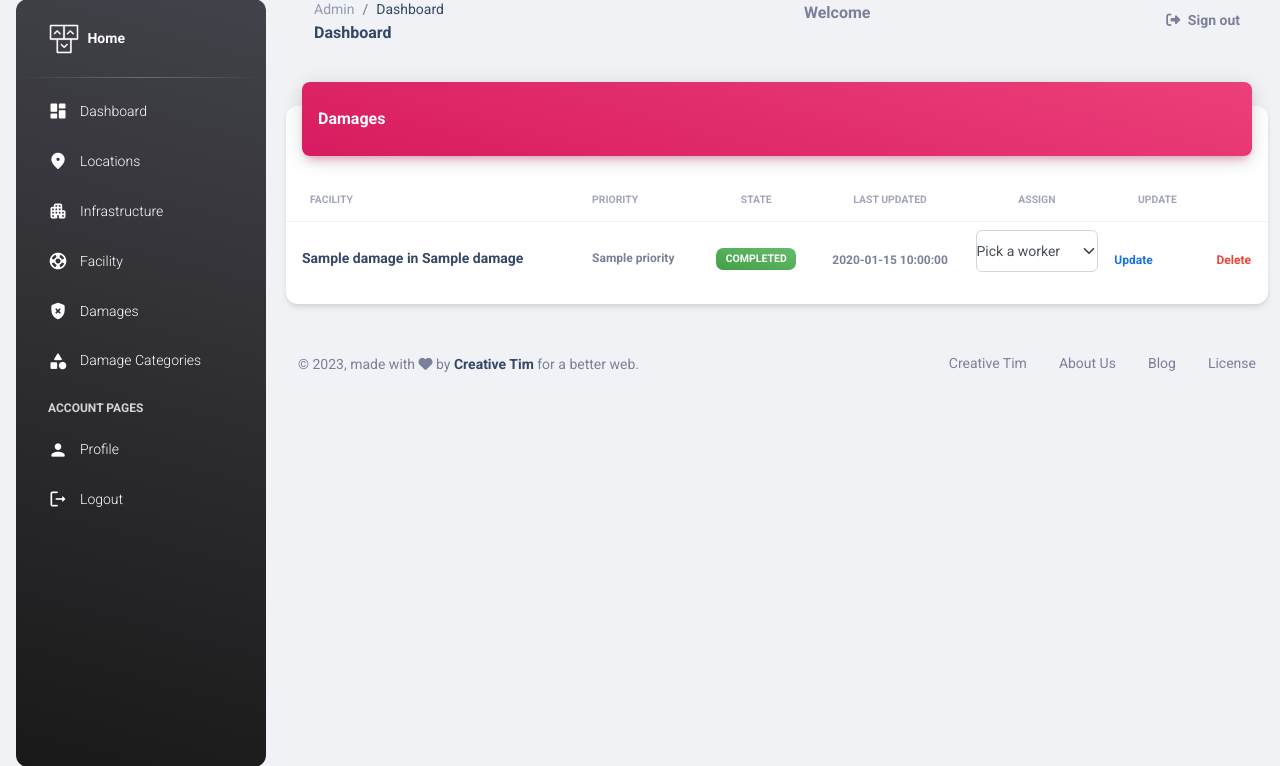
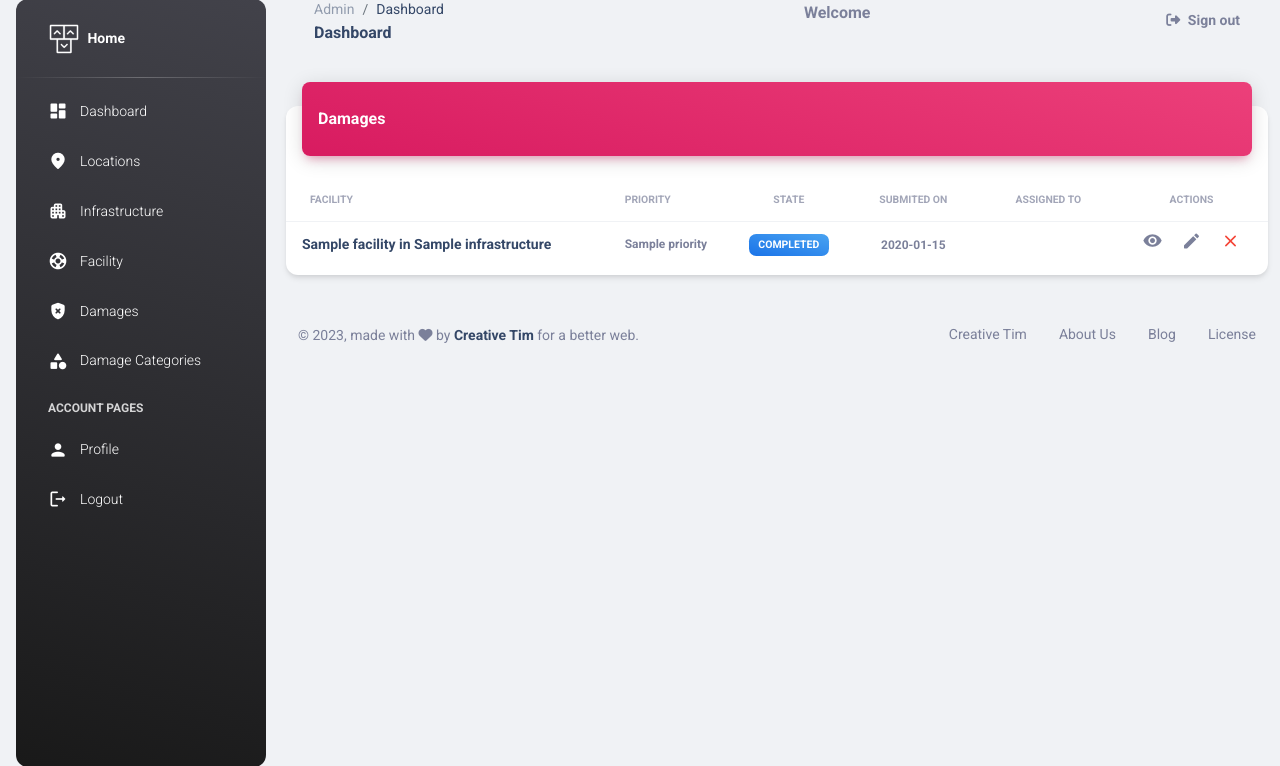
Before and after one commit to Tonyeseh/crowdsourced-damage-report-app, a Flask app: template backend/web_dynamic/templates/admin/damage.html in a window 1280 px wide. Shown: the part 17-783 px from the top of the page. Run offline with Flask 3, Linux system fonts and the light colour scheme; the template is opened without the code that fills it: most values are stand-ins (such as "Sample title", 1, 10 or a date in 2020); some libraries are stand-ins or nearby versions.

Commit message:
corrected some detail in the admin damage page

```diff
--- a/backend/web_dynamic/templates/admin/damage.html
+++ b/backend/web_dynamic/templates/admin/damage.html
@@ -26,50 +26,49 @@
                       <th class="text-uppercase text-secondary text-xxs font-weight-bolder opacity-7">Facility</th>
                       <th class="text-uppercase text-secondary text-xxs font-weight-bolder opacity-7 ps-2">Priority</th>
                       <th class="text-center text-uppercase text-secondary text-xxs font-weight-bolder opacity-7">State</th>
-                      <th class="text-center text-uppercase text-secondary text-xxs font-weight-bolder opacity-7">Last Updated</th>
-                      <th class="text-center text-uppercase text-secondary text-xxs font-weight-bolder opacity-7">Assign</th>
-                      <th class="text-center text-uppercase text-secondary text-xxs font-weight-bolder opacity-7">Update</th>
-                      <th class="text-secondary opacity-7"></th>
+                      <th class="text-center text-uppercase text-secondary text-xxs font-weight-bolder opacity-7">Submited On</th>
+                      <th class="text-center text-uppercase text-secondary text-xxs font-weight-bolder opacity-7">Assigned to</th>
+                      <th class="text-center text-uppercase text-secondary text-xxs font-weight-bolder opacity-7">Actions</th>
                     </tr>
                   </thead>
                   <tbody id="table-body">
                     {% for damage in all_damages %}
-                    <tr>
+                    <tr id="{{damage.id}}">
                       <td>
                       <div class="d-flex px-2 py-1">
                           <div class="d-flex flex-column justify-content-center">
-                          <h6 class="mb-0 text-sm align-middle">{{damage.facility_name}} in {{damage.infrastructure_name}}</h6>
+                          <h6 class="mb-0 text-sm align-middle">{{damage.facilities.name}} in {{damage.facilities.infrastructures.name}}</h6>
                           </div>
                       </div>
                       </td>
                       <td>
                       <p class="text-xs font-weight-bold mb-0 align-middle">{{damage.priority}}</p>
                       </td>
-                      <td class="align-middle text-center text-sm">
-                      <span class="badge badge-sm bg-gradient-success">{{damage.state}}</span>
+                      <td class="align-middle text-center text-sm" id="state-{{damage.id}}">
+                      <span class="badge badge-sm {% if damage.state == 'Completed' %}bg-gradient-success {% elif damage.state == 'Failed' %} bg-gradient-danger {% elif damage.state == 'Not Assigned' %} bg-gradient-warning {% else  %} bg-gradient-info{% endif %}">{{damage.state}}</span>
                       </td>
                       <td class="align-middle text-center">
-                      <span class="text-secondary text-xs font-weight-bold">{{damage.created_at}}</span>
+                      <span class="text-secondary text-xs font-weight-bold">{{damage.created_at.strftime('%Y-%m-%d')}}</span>
                       </td>
-                      <td class="align-middle">
-                        <select name="worker" class="form-select mb-3" aria-label=" example">
-                          <option value="" selected>Pick a worker</option>
-                          {% for worker in damage.workers %}
-                            <option value="{{worker.id}}">{{worker.first_name}} {{worker.last_name}}</option>
-                          {% endfor %}
-                      </select>
+                      <td class="align-middle text-center text-sm" id="worker-{{damage.id}}">
+                        {% if damage.working_on | length > 0 %}
+                          {{damage.working_on[0].workers.first_name}} {{ damage.working_on[0].workers.last_name }}
+                        {% else %}
+                          Unassigned
+                        {% endif %}
                       </td>
-                      <td class="align-middle">
-                      <a type="submit" class="text-secondary font-weight-bold text-xs text-info text-center" id={{damage.id}} data-toggle="tooltip" data-original-title="Update Record" onclick="updateRecord(this)">
-                          Update
+                      <td class="align-middle text-center text-sm">
+                      <a href="/damages/{{damage.id}}" target="_blank" class="text-secondary font-weight-bold text-xs text-center mx-2" data-toggle="tooltip" data-original-title="View Record">
+                        <i class="material-icons opacity-10">visibility</i>
+                      </a>
+                      <a href="javascript:;" class="text-secondary font-weight-bold text-xs mx-2" data-damage-id={{damage.id}} data-toggle="tooltip" data-original-title="Edit Damage" onclick="editRecord(this)" data-bs-toggle="modal" data-bs-target="#editModal">
+                        <i class="material-icons opacity-10">edit</i>
+                      </a>
+                      <a href="javascript:;" class="text-secondary text-xs text-danger mx-2" data-damage-id={{damage.id}} data-toggle="tooltip" data-original-title="Delete Location" onclick="deleteHelper(this)" data-bs-toggle="modal" data-bs-target="#deleteModal">
+                          <i class="material-icons opacity-10">close</i>
                       </a>
                       </td>
-                      <td class="align-middle">
-                      <a href="javascript:;" class="text-secondary font-weight-bold text-xs text-danger" id={{damage.id}} data-toggle="tooltip" data-original-title="Delete Location" onclick="deleteRecord(this)">
-                          Delete
-                      </a>
-                      </td>
-                  </tr>
+                    </tr>
                     {% endfor %}
                   </tbody>
                 </table>
@@ -80,6 +79,46 @@
       </div>
       {% include "admin/partials/_footer.html" %}
     </div>
+    <!-- Delete Modal -->
+    <div class="modal fade" id="deleteModal" tabindex="-1" aria-labelledby="exampleModalLabel" aria-hidden="true">
+      <div class="modal-dialog">
+        <div class="modal-content">
+          <div class="modal-header">
+            <h5 class="modal-title" id="exampleModalLabel">Delete Record</h5>
+            <button type="button" class="btn-close" data-bs-dismiss="modal" aria-label="Close"></button>
+          </div>
+          <div class="modal-body">
+            Are you sure you want to delete this Record?
+          </div>
+          <div class="modal-footer">
+            <button type="button" class="btn btn-secondary" data-bs-dismiss="modal">Cancel</button>
+            <button type="button" class="btn btn-primary" data-bs-dismiss="modal" id="deleteButton">Yes</button>
+          </div>
+        </div>
+      </div>
+    </div>
+
+    <!-- Edit Modal -->
+    <div class="modal fade" id="editModal" tabindex="-1" aria-labelledby="exampleModalLabel" aria-hidden="true">
+      <div class="modal-dialog">
+        <div class="modal-content">
+          <div class="modal-header">
+            <h5 class="modal-title" id="exampleModalLabel">Edit Record</h5>
+            <button type="button" class="btn-close" data-bs-dismiss="modal" aria-label="Close"></button>
+          </div>
+          <div class="modal-body">
+            <label for="workerSelect" class="form-label">Pick a Worker</label>
+            <select class="form-select" id="workerSelect" aria-label="Default select example">
+              <option selected>Open this select menu</option>
+            </select>
+          </div>
+          <div class="modal-footer">
+            <button type="button" class="btn btn-secondary" data-bs-dismiss="modal">Cancel</button>
+            <button type="button" class="btn btn-success" data-bs-dismiss="modal" id="editButton">Save Changes</button>
+          </div>
+        </div>
+      </div>
+    </div>
   </main>
   <script src="{{ url_for('admin_views.static', filename='js/damage.js')}}"></script>
   {% endblock body %}
```
